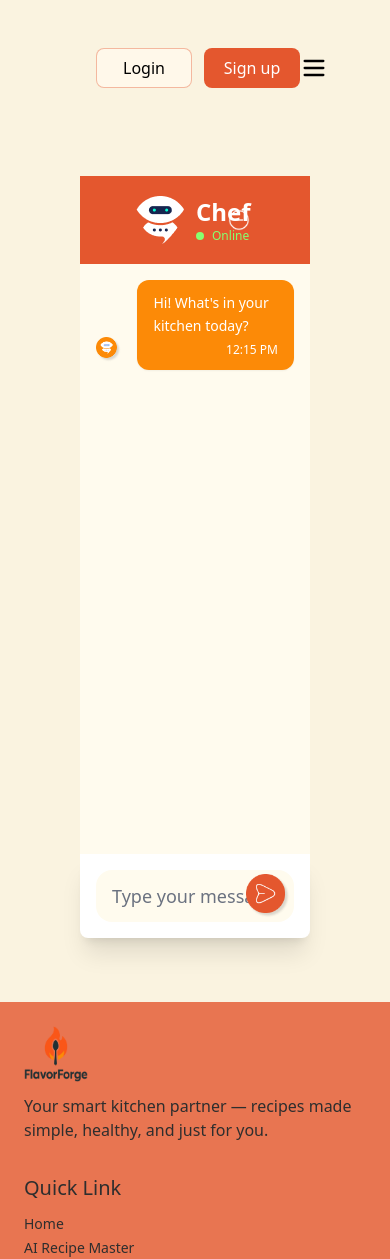
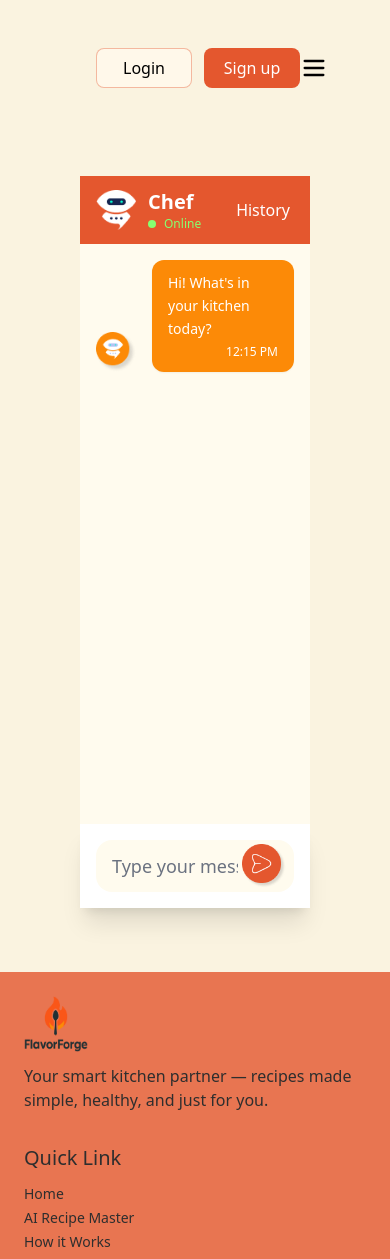
Before and after one commit to Arafat-Bhuiyan/FlavorForge, a React (Vite) app: page /chatbot in a window 390 px wide. Shown: the top 1259 px of the page. Built offline with nearby package versions, Linux system fonts and the light colour scheme.

Commit message:
Chatbot responsive done

```diff
--- a/src/pages/ChatBot/ChatHistory.jsx
+++ b/src/pages/ChatBot/ChatHistory.jsx
@@ -74,7 +74,7 @@ const ChatHistorySidebar = ({ onSelectChat, activeChatId, onNewChat }) => {
   };
 
   return (
-    <div className="w-[320px] bg-[#FFFBEE] border-l border-gray-200 h-[767px] overflow-y-auto flex flex-col">
+    <div className="w-full h-full bg-[#FFFBEE] border-l border-gray-200 overflow-y-auto flex flex-col">
       {/* Header with New Chat Button */}
       <div className="p-4 border-b border-gray-300">
         <div className="flex items-center justify-between mb-3">
--- a/src/pages/ChatBot/Chatbot.jsx
+++ b/src/pages/ChatBot/Chatbot.jsx
@@ -2,7 +2,7 @@ import { useState, useEffect } from "react";
 import aiLogo from "../../assets/images/ai-logo.png";
 import cancel from "../../assets/images/cancel-circle.png";
 import send from "../../assets/images/send.png";
-import bot from "../../assets/images/bot.png";
+import bot from "../../assets/images/bot.png"; // This is the bot avatar
 import user from "../../assets/images/user.png";
 import { useNavigate } from "react-router-dom";
 import authApiInstance from "../../utils/privateApiInstance";
@@ -24,7 +24,7 @@ const Chatbot = () => {
     },
   ]);
 
-  const [showSidebar, setShowSidebar] = useState(false);
+  const [showHistory, setShowHistory] = useState(false);
   const [chatId, setChatId] = useState(null);
   const [showModal, setShowModal] = useState(false); // modal control
   const [isBotTyping, setIsBotTyping] = useState(false);
@@ -216,26 +216,42 @@ const Chatbot = () => {
   };
 
   return (
-    <div className="w-full relative">
+    <div className="w-full flex h-[calc(100vh-112px)]">
+      {/* Sidebar - Desktop */}
+      <div className="hidden md:block w-[320px] flex-shrink-0">
+        <ChatHistorySidebar
+          activeChatId={chatId}
+          onNewChat={handleNewChat}
+          onSelectChat={handleSelectChat}
+        />
+      </div>
+
+      {/* Chat Window */}
+      <div className="flex-1 flex flex-col relative">
         {/* Header */}
-      <div className="bg-[#E4572E] text-white py-5 px-14 flex items-center justify-between">
+        <div className="bg-[#E4572E] text-white py-3 sm:py-5 px-4 sm:px-8 md:px-14 flex items-center justify-between">
           <div className="flex items-center space-x-3">
-          <img src={aiLogo} alt="" />
+            <img src={aiLogo} alt="AI Chef Logo" className="w-10 h-10" />
             <div>
-            <h3 className="font-bold text-2xl">Chef</h3>
+              <h3 className="font-bold text-xl sm:text-2xl">Chef</h3>
               <div className="flex items-center space-x-2">
                 <div className="w-2 h-2 bg-[#87FF70] rounded-full"></div>
                 <p className="text-[#87FF70] text-xs">Online</p>
               </div>
             </div>
           </div>
-        <button className="p-1" onClick={() => setShowSidebar((prev) => !prev)}>
-          <img src={cancel} alt="" />
+          <div className="flex items-center gap-4">
+            <button
+              className="p-1 md:hidden"
+              onClick={() => setShowHistory(true)}
+            >
+              History
             </button>
+          </div>
         </div>
 
         {/* Chat Messages */}
-      <div className="h-[590px] overflow-y-auto p-4 space-y-4 bg-[#FFFBEE]">
+        <div className="flex-1 overflow-y-auto p-4 space-y-4 bg-[#FFFBEE]">
           {messages.map((msg) => (
             <div
               key={msg.id}
@@ -244,13 +260,16 @@ const Chatbot = () => {
               }`}
             >
               {/* Avatar */}
-            <div className="w-10 h-10 flex items-center justify-center mr-4 self-end">
-              <img src={msg.type === "user" ? user : bot} alt="" />
+              <div className="w-10 h-10 flex items-center justify-center mr-4 self-end flex-shrink-0">
+                <img
+                  src={msg.type === "user" ? user : bot}
+                  alt={msg.type === "user" ? "User" : "Bot"}
+                />
               </div>
 
               {/* === Normal Conversation === */}
               {msg.type === "bot" || msg.type === "user" ? (
-              <div className="relative max-w-xs">
+                <div className="relative max-w-xs sm:max-w-md">
                   <div
                     className={`px-4 py-3 rounded-2xl shadow-sm ${
                       msg.type === "bot"
@@ -272,7 +291,7 @@ const Chatbot = () => {
 
               {/* === Recipe UI === */}
               {msg.type === "recipe" && (
-              <div className="relative max-w-lg">
+                <div className="relative max-w-md lg:max-w-lg">
                   <div className="px-5 py-4 bg-white border rounded-2xl shadow-md text-[#2E2E2E]">
                     <h3 className="text-xl font-bold text-[#E4572E] mb-2">
                       {msg.recipe.title}
@@ -299,17 +318,12 @@ const Chatbot = () => {
 
               {/* === Error UI === */}
               {msg.type === "error" && (
-              <div className="relative max-w-lg">
+                <div className="relative max-w-md lg:max-w-lg">
                   <div className="px-5 py-4 bg-[#FFEDED] border border-[#E4572E] rounded-2xl shadow-md text-[#2E2E2E]">
-                  {/* Title */}
                     <h3 className="text-xl font-bold text-[#E4572E] mb-2">
                       {msg.error.title}
                     </h3>
-
-                  {/* Overview */}
                     <p className="text-base mb-4">{msg.error.overview}</p>
-
-                  {/* Bold header for items */}
                     {msg.error["ingrediants items"]?.length > 0 && (
                       <>
                         <h4 className="font-semibold text-lg mb-2">
@@ -322,8 +336,6 @@ const Chatbot = () => {
                         </ul>
                       </>
                     )}
-
-                  {/* Timestamp */}
                     <div className="flex items-center text-xs justify-end mt-1 text-[#E4572E]">
                       <span>{msg.timestamp}</span>
                     </div>
@@ -333,15 +345,11 @@ const Chatbot = () => {
             </div>
           ))}
 
-        {/* === Bot Typing Indicator === */}
           {isBotTyping && (
             <div className="flex items-start justify-start">
-            {/* Bot Avatar */}
               <div className="w-10 h-10 flex items-center justify-center mr-4">
                 <img src={bot} alt="bot" />
               </div>
-
-            {/* Typing bubble */}
               <div className="px-4 py-2 bg-[#FC8A07] text-white rounded-2xl shadow-sm text-sm">
                 Chef is thinking...
               </div>
@@ -350,34 +358,41 @@ const Chatbot = () => {
         </div>
 
         {/* Message Input */}
-      <div className="p-4 bg-white shadow-xl rounded-b-lg">
-        <div className="flex items-center space-x-3">
-          <div className="flex-1 relative">
+        <div className="p-4 bg-white shadow-xl">
+          <div className="flex items-center space-x-3 relative">
             <input
               type="text"
               value={message}
               onChange={(e) => setMessage(e.target.value)}
               onKeyPress={handleKeyPress}
               placeholder="Type your message here..."
-              className="w-full px-4 py-3 bg-[#FFFBEE] rounded-2xl border-none outline-none text-lg text-[#444444] placeholder-gray-500"
+              className="w-full px-4 py-3 bg-[#FFFBEE] rounded-2xl border-none outline-none text-lg text-[#444444] placeholder-gray-500 pr-14"
             />
-          </div>
             <button
               onClick={handleSendMessage}
-            className="w-11 h-11 flex items-center justify-center absolute right-[20px] "
+              className="w-11 h-11 flex items-center justify-center absolute right-2 top-1/2 -translate-y-1/2"
             >
-            <img src={send} alt="" />
+              <img src={send} alt="Send message" />
             </button>
           </div>
         </div>
+      </div>
 
-      {/* Right Sidebar */}
-      {showSidebar && (
-        <div className="absolute top-0 left-[-309px]">
+      {/* Sidebar - Mobile Overlay */}
+      {showHistory && (
+        <div className="absolute top-0 left-0 w-full h-full z-20 md:hidden">
+          <div className="absolute top-3 right-3">
+            <button className="p-1" onClick={() => setShowHistory(false)}>
+              <img src={cancel} alt="Close history" />
+            </button>
+          </div>
           <ChatHistorySidebar
             activeChatId={chatId}
             onNewChat={handleNewChat}
-            onSelectChat={handleSelectChat}
+            onSelectChat={(chat) => {
+              handleSelectChat(chat);
+              setShowHistory(false); // Close sidebar on selection
+            }}
           />
         </div>
       )}
@@ -385,7 +400,7 @@ const Chatbot = () => {
       {/* Free Limit Modal */}
       {isOpen && (
         <div className="fixed inset-0 z-[999] grid h-screen w-screen place-items-center bg-[#F5F5F5] bg-opacity-20 backdrop-blur-sm">
-          <div className="w-[648px] p-3 border border-[#E4572E]/27 rounded-lg bg-white flex flex-col items-center space-y-3">
+          <div className="w-11/12 max-w-lg p-4 sm:p-6 border border-[#E4572E]/27 rounded-lg bg-white flex flex-col items-center space-y-3 text-center">
             <p className="text-black text-base">
               You’ve hit the Free recipe plan limit for FlavorForge
             </p>
```
Lines whose indentation alone changed are shown as unchanged.
